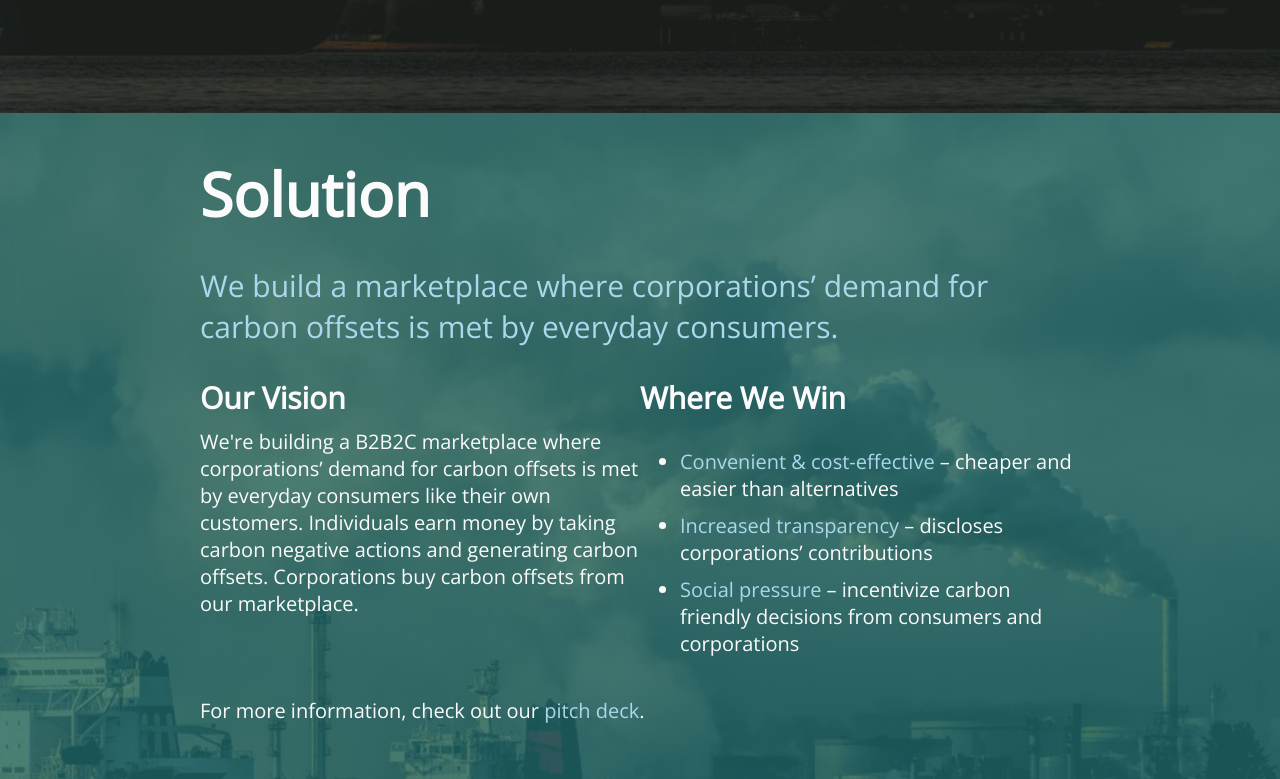
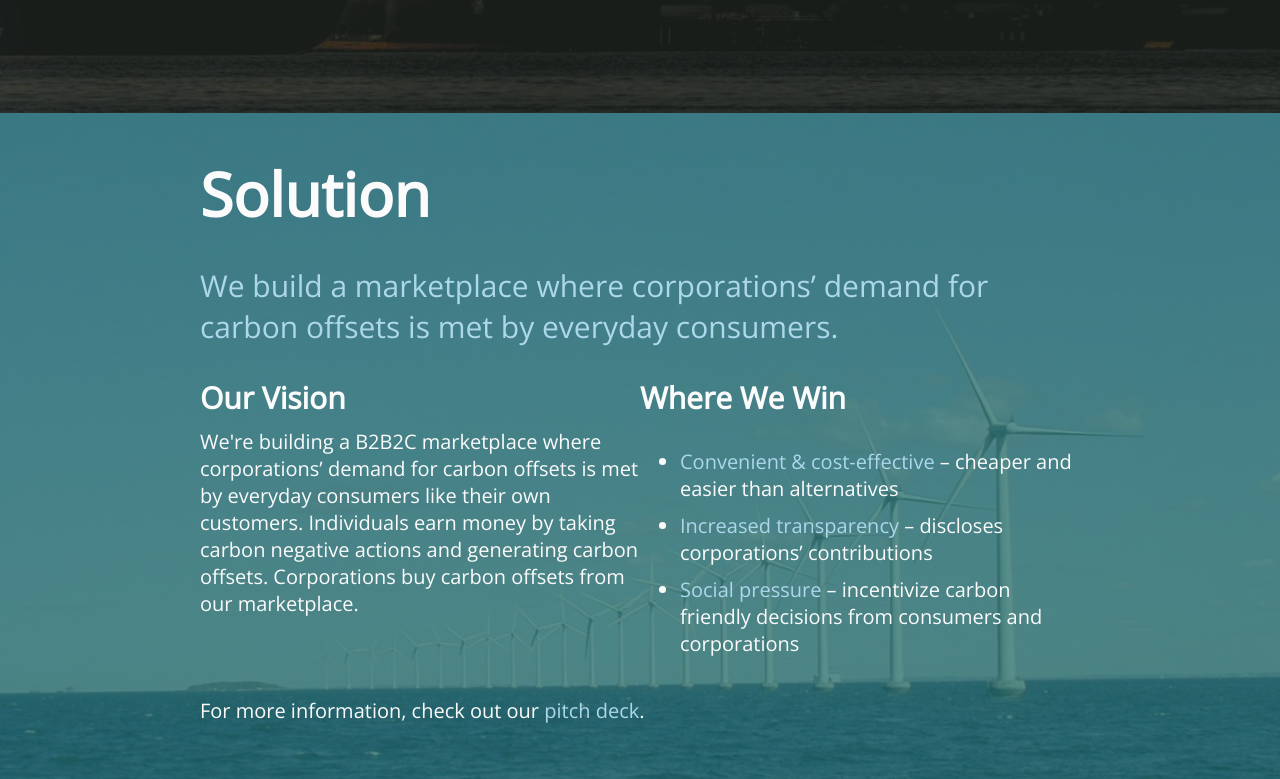
Before and after one commit to Project-Pairly/marketing, a website: page index.html in a window 1280 px wide. Shown: the part 1607-2386 px from the top of the page. Drawn offline with nearby package versions, Linux system fonts and the light colour scheme; files that its build step writes are made by us from their sources.

Commit message:
adding wind image

```diff
--- a/styles.css
+++ b/styles.css
@@ -137,7 +137,7 @@ ul {
 }
 
 #solution {
-  background-image: url("assets/pollution-edit.png");
+  background-image: url("assets/wind-edit.png");
   background-size: cover;
   display: flex;
   flex-direction: column;
```
Also changed, not shown: assets/wind-edit.png (added).
